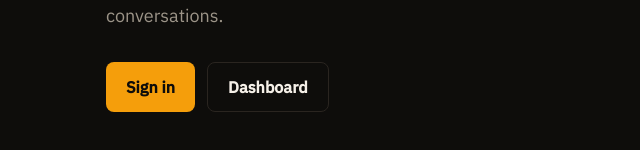
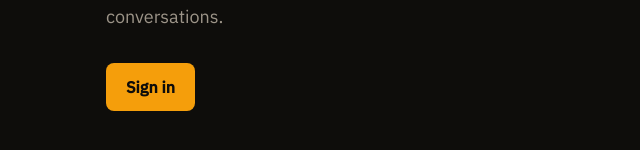
Before and after one commit to Little-Town-Labs/overnightdesk, a Next.js app: page / in a window 1280 px wide. Shown: the part 410-560 px from the top of the page, without its empty margins (246-886 px from the left). Built offline with nearby package versions, Linux system fonts and the light colour scheme.

Commit message:
leave only sign-in on landing page

```diff
--- a/src/app/page.tsx
+++ b/src/app/page.tsx
@@ -17,19 +17,13 @@ export default function LandingPage() {
           Internal workspace for accessing your dashboard and conversations.
         </p>
 
-        <div className="mt-8 flex flex-col sm:flex-row gap-3">
+        <div className="mt-8">
           <Link
             href="/sign-in"
             className="btn-accent inline-flex min-h-11 items-center justify-center px-5 py-3"
           >
             Sign in
           </Link>
-          <Link
-            href="/dashboard"
-            className="inline-flex min-h-11 items-center justify-center rounded-lg border border-od-border px-5 py-3 font-semibold text-od-text transition-colors hover:bg-od-hover"
-          >
-            Dashboard
-          </Link>
         </div>
       </section>
     </main>
```
Also changed, not shown: 1 other file (tests, documents, lock files or other folders).
